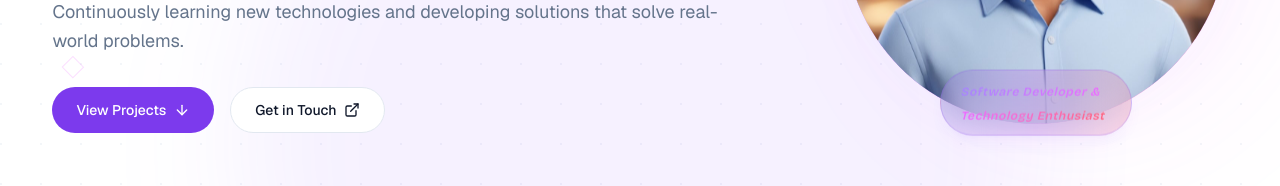
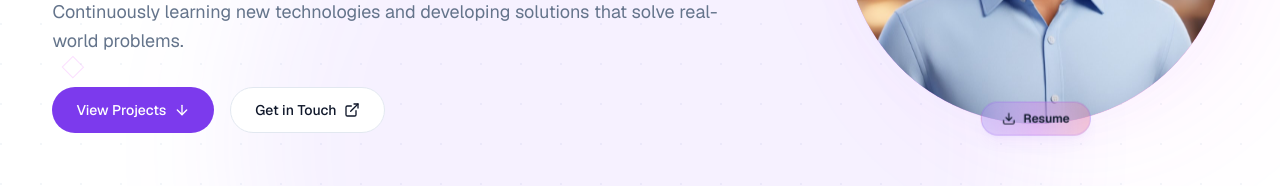
Before and after one commit to KaranDarade/Karan-Darade-Portfolio, a Next.js app: page / in a window 1280 px wide. Shown: the part 457-643 px from the top of the page. Built offline with nearby package versions, Linux system fonts and the light colour scheme; no server answers.

Commit message:
Replace avatar badge with Resume download button

```diff
--- a/src/components/sections/Hero.tsx
+++ b/src/components/sections/Hero.tsx
@@ -1,6 +1,6 @@
 "use client";
 
-import { ArrowDown, ExternalLink } from "lucide-react";
+import { ArrowDown, ExternalLink, Download } from "lucide-react";
 import { motion } from "framer-motion";
 import Image from "next/image";
 import { scrollToSection } from "@/components/providers/AnimatedSection";
@@ -163,11 +163,14 @@ export default function Hero() {
                 />
               </div>
             </div>
-            <div className="absolute -bottom-3 left-1/2 -translate-x-1/2 bg-gradient-to-r from-violet-500/15 via-fuchsia-500/15 to-rose-500/15 backdrop-blur-xl rounded-full px-4 sm:px-5 py-1.5 sm:py-2 border border-primary/20 shadow-lg shadow-primary/5">
-              <span className="font-[family-name:var(--font-display)] text-[10px] sm:text-xs font-semibold tracking-wider bg-gradient-to-r from-violet-400 via-fuchsia-400 to-rose-400 bg-clip-text text-transparent italic">
-                Software Developer &amp; Technology Enthusiast
-              </span>
-            </div>
+            <a
+              href="/resume.pdf"
+              download
+              className="absolute -bottom-3 left-1/2 -translate-x-1/2 inline-flex items-center gap-2 bg-gradient-to-r from-violet-500/20 via-fuchsia-500/20 to-rose-500/20 backdrop-blur-xl rounded-full px-5 py-2 border border-primary/20 shadow-lg shadow-primary/5 text-xs font-semibold text-foreground hover:from-violet-500/30 hover:via-fuchsia-500/30 hover:to-rose-500/30 transition-all duration-200 hover:scale-105 active:scale-95 whitespace-nowrap"
+            >
+              <Download className="h-3.5 w-3.5" />
+              Resume
+            </a>
           </div>
         </motion.div>
       </div>
```
